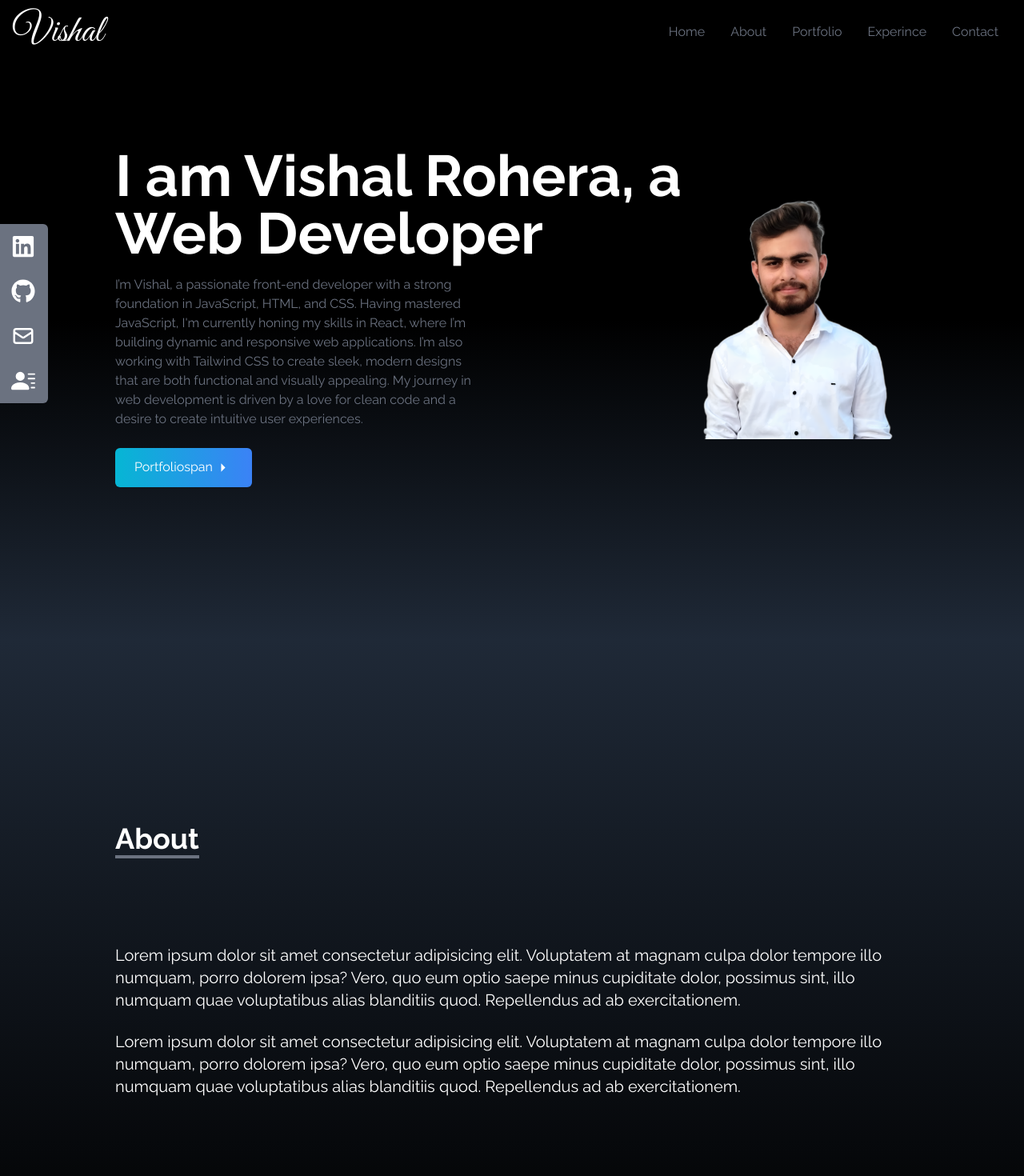
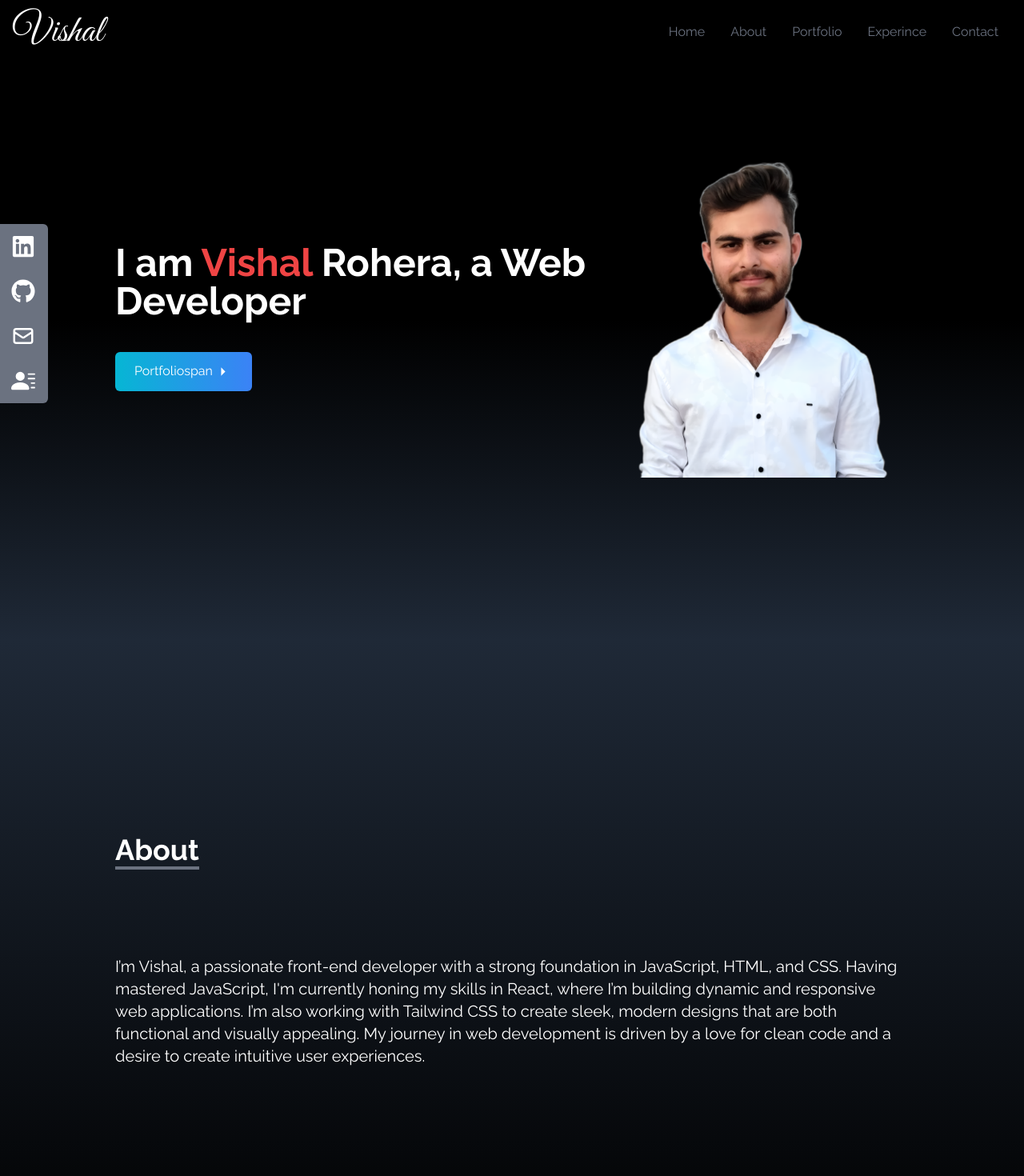
Before and after one commit to Vishal07-dev/personal-portfolio, a React (Create React App) app: page / in a window 1280 px wide. Shown: the top 1470 px of the page at 80% size. Built offline with nearby package versions, Linux system fonts and the light colour scheme.

Commit message:
size and content chnaged

```diff
--- a/src/components/About.jsx
+++ b/src/components/About.jsx
@@ -8,18 +8,16 @@ const About = () => {
                     <p className="text-4xl font-bold inline border-b-4 border-gray-500">About</p>
             </div >
                 <p className="text-xl mt-20">
+                I’m Vishal, a passionate front-end developer with a strong foundation in JavaScript, HTML, and CSS. Having mastered JavaScript, I'm currently honing my skills in React, where I’m building dynamic and responsive web applications. I’m also working with Tailwind CSS to create sleek, modern designs that are both functional and visually appealing. My journey in web development is driven by a love for clean code and a desire to create intuitive user experiences.
+
+                </p>
+                <br/>
+                {/* <p className="text-xl">
                     Lorem ipsum dolor sit amet consectetur adipisicing elit. Voluptatem at magnam culpa dolor tempore illo numquam,
                      porro dolorem ipsa? Vero, quo eum optio saepe minus cupiditate dolor, possimus sint,
                      illo numquam quae voluptatibus alias blanditiis quod. Repellendus ad ab exercitationem.
 
-                </p>
-                <br/>
-                <p className="text-xl">
-                    Lorem ipsum dolor sit amet consectetur adipisicing elit. Voluptatem at magnam culpa dolor tempore illo numquam,
-                     porro dolorem ipsa? Vero, quo eum optio saepe minus cupiditate dolor, possimus sint,
-                     illo numquam quae voluptatibus alias blanditiis quod. Repellendus ad ab exercitationem.
-
-                </p>
+                </p> */}
         </div>
     </div>
   )
--- a/src/components/Home.jsx
+++ b/src/components/Home.jsx
@@ -8,12 +8,8 @@ const Home = () => {
             <div className="max-w-screen-lg mx-auto flex flex-col items-center justify-center
         h-full px-4 md:flex-row">
                 <div>
-                    <h2 className="text-4xl sm:text-7xl font-bold text-white">                        I am Vishal Rohera, a Web Developer
-                    </h2>
+                    <h2 className="text-4xl sm:text-5xl font-bold text-white">I am <span className='text-red-500'>Vishal</span> Rohera, a Web Developer</h2>
                     <p className="text-gray-500 py-4 max-w-md">
-                        I’m Vishal, a passionate front-end developer with a strong foundation in JavaScript, HTML, and CSS. Having mastered JavaScript, I'm currently honing my skills in React, where I’m building dynamic and responsive web applications. I’m also working with Tailwind CSS to create sleek, modern designs that are both functional and visually appealing. My journey in web development is driven by a love for clean code and a desire to create intuitive user experiences.
-
-
                     </p>
                     <div>
                         <Link to="portfolio" smooth duration={500}
```
